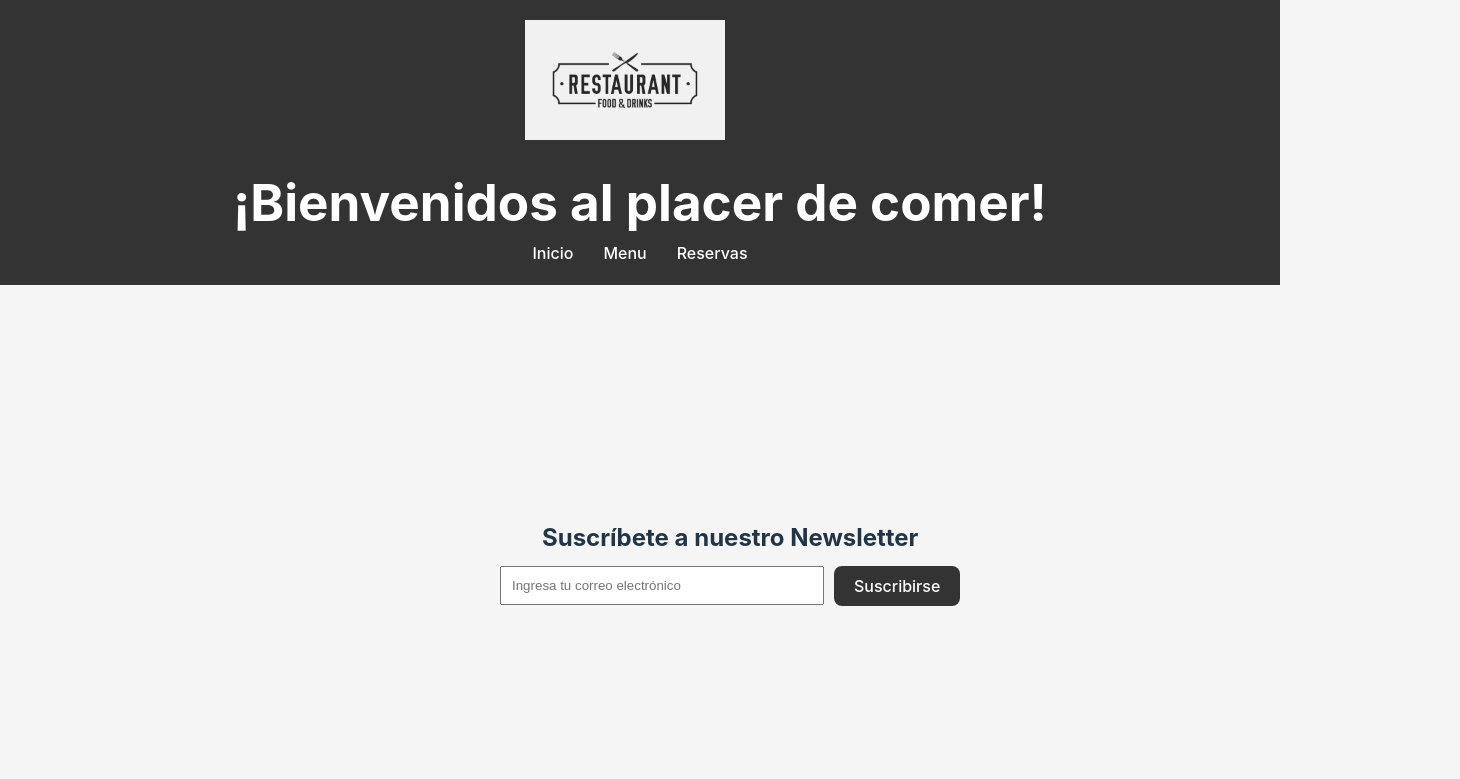
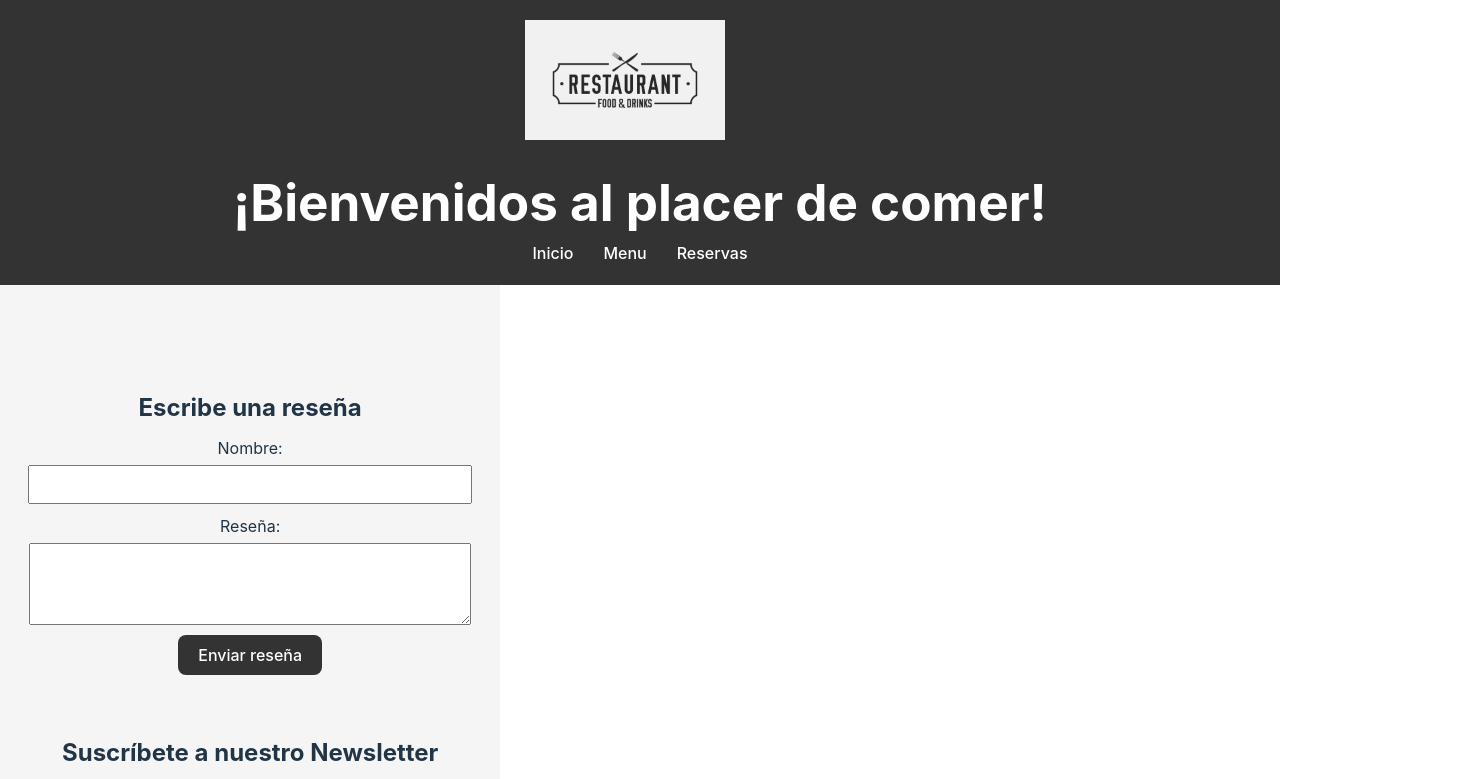
Before and after one commit to IvanOjedaOjeda/resto2.1, a React app: page / in a window 1280 px wide. Shown: the top 779 px of the page, 1460 px wide, since content can reach past the window. Built offline with nearby package versions, Linux system fonts and the light colour scheme; the HTML template or start-up script is replaced by a standard one.

Commit message:
commits6 ajuste newsletteryreview

```diff
--- a/src/App.jsx
+++ b/src/App.jsx
@@ -3,26 +3,20 @@ import React from 'react';
 import Header from './components/Header';
 import Footer from './components/Footer';
 import NewsletterSection from './components/NewsletterSection';
+import ReviewsSection from './components/ReviewsSection';
 
 function App() {
   return (
     <div>
       <Header />
-        <NewsletterSection />
+       <ReviewsSection />
+       <NewsletterSection />
       <Footer />
+
     </div >
   );
 }
 
-function Menu() {
-  return (
-    <ul>
-      <li>Plato 1</li>
-      <li>Plato 2</li>
-      <li>Plato 3</li>
-      {/* Agrega más elementos <li> según sea necesario para los platos de tu menú */}
-    </ul>
-  );
-}
+
 
 export default App;
--- a/src/components/NewsletterSection.css
+++ b/src/components/NewsletterSection.css
@@ -1,8 +1,9 @@
 /* src/components/NewsletterSection.css */
 .newsletter-section {
-    padding: 500px;
+  padding: 20px;
   background-color: #f5f5f5; /* Cambia esto al color que desees */
   text-align: center;
+  margin-top: -350px; /* Ajusta este valor para acercar más la sección */
 }
 
 .newsletter-section h2 {
--- a/src/components/NewsletterSection.jsx
+++ b/src/components/NewsletterSection.jsx
@@ -1,3 +1,4 @@
+// src/components/NewsletterSection.js
 import React from 'react';
 import './NewsletterSection.css'; // Importa el archivo CSS para los estilos de la sección
 
--- /dev/null
+++ b/src/components/ReviewsSection.css
@@ -0,0 +1,41 @@
+/* src/components/ReviewsSection.css */
+.reviews-section {
+  padding: 20px;
+  background-color: #f5f5f5; /* Cambia esto al color que desees */
+  text-align: center;
+}
+
+.content {
+  max-width: 800px; /* Ajusta el ancho máximo de la sección */
+  margin: 0 auto; /* Centra horizontalmente la sección */
+  padding: 350px 20px; /* Añade el padding deseado */
+}
+
+.reviews-section h2 {
+  margin-bottom: 10px;
+}
+
+.reviews-section form {
+  display: flex;
+  flex-direction: column;
+  align-items: center;
+}
+
+.reviews-section label {
+  margin-bottom: 5px;
+}
+
+.reviews-section input,
+.reviews-section textarea {
+  width: 100%;
+  padding: 10px;
+  margin-bottom: 10px;
+}
+
+.reviews-section button {
+  padding: 10px 20px;
+  background-color: #333; /* Cambia esto al color que desees */
+  color: #fff; /* Cambia esto al color que desees */
+  border: none;
+  cursor: pointer;
+}
--- /dev/null
+++ b/src/components/ReviewsSection.jsx
@@ -0,0 +1,22 @@
+// src/components/ReviewsSection.js
+import React from 'react';
+import './ReviewsSection.css'; // Importa el archivo CSS para los estilos de la sección
+
+const ReviewsSection = () => {
+  return (
+    <section className="reviews-section">
+      <div className="content">
+        <h2>Escribe una reseña</h2>
+        <form>
+          <label htmlFor="name">Nombre:</label>
+          <input type="text" id="name" name="name" required />
+          <label htmlFor="review">Reseña:</label>
+          <textarea id="review" name="review" rows="4" required></textarea>
+          <button type="submit">Enviar reseña</button>
+        </form>
+      </div>
+    </section>
+  );
+}
+
+export default ReviewsSection;
```
Lines whose indentation alone changed are shown as unchanged.
